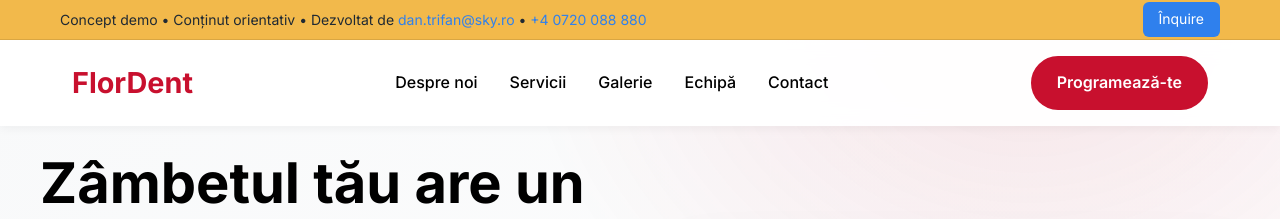
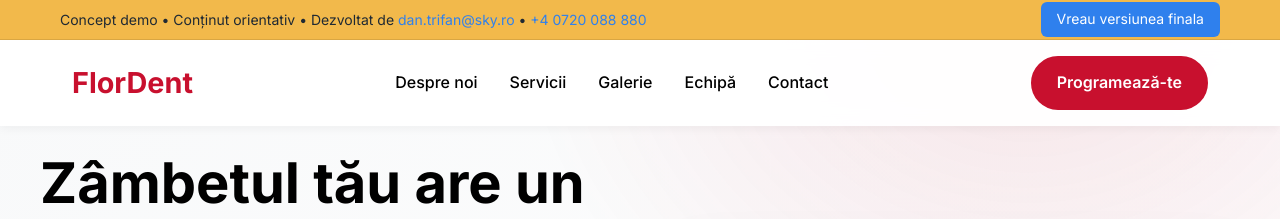
Before and after one commit to sorinpintilie-lgtm/flordent, a plain HTML site: page index.html in a window 1280 px wide. Shown: the top 219 px of the page. Drawn offline with Linux system fonts and the light colour scheme.

Commit message:
Update promo bar button to WhatsApp with 'Vreau versiunea finala'

```diff
--- a/index.html
+++ b/index.html
@@ -17,7 +17,7 @@
             <!-- Desktop/Tablet Content -->
             <div class="promo-desktop">
                 <span class="promo-text">Concept demo • Conținut orientativ • Dezvoltat de <a href="mailto:dan.trifan@sky.ro" class="promo-link">dan.trifan@sky.ro</a> • <a href="tel:+40720088880" class="promo-link">+4 0720 088 880</a></span>
-                <a href="#" class="promo-cta">Înquire</a>
+                <a href="https://wa.me/40720088880?text=Vreau+versiunea+finala" class="promo-cta" target="_blank" rel="noopener noreferrer">Vreau versiunea finala</a>
             </div>
 
             <!-- Mobile Content -->
```
